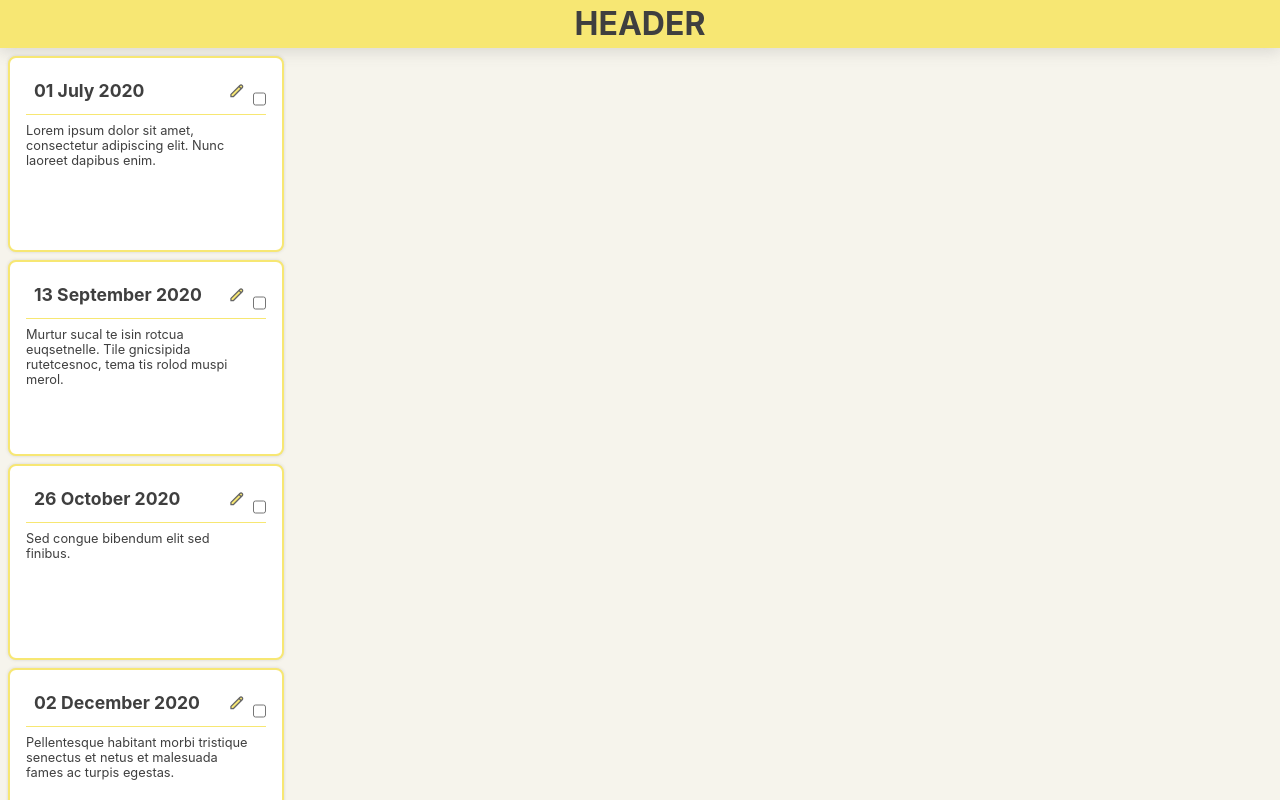
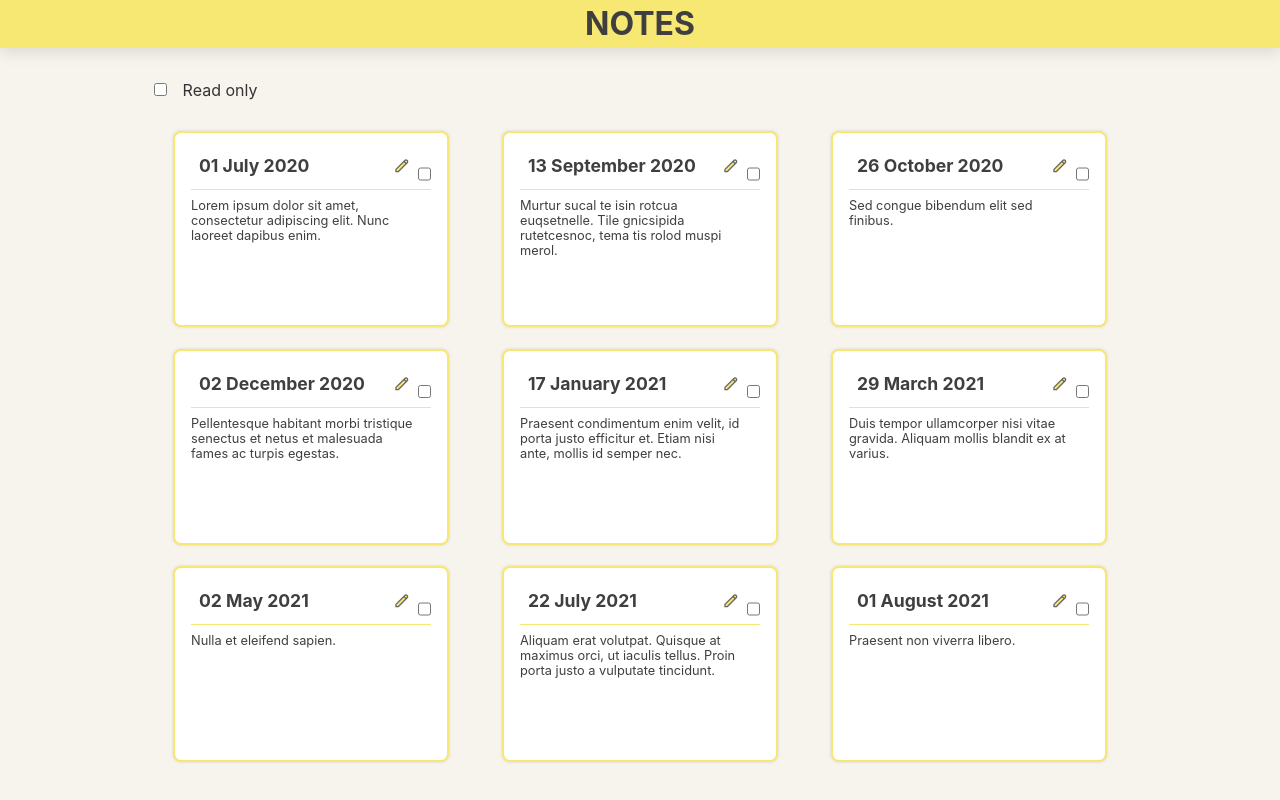
Before and after one commit to milothea/ReactJS, a React (Create React App) app in the folder my-app/: page / in a window 1280 px wide. Shown: the top 800 px of the page. Built offline with nearby package versions, Linux system fonts and the light colour scheme.

Commit message:
implement view mode

```diff
--- a/my-app/src/App.js
+++ b/my-app/src/App.js
@@ -1,17 +1,34 @@
 import './App.css';
-import CardsData from './data/CardsData';
+import { useState } from 'react';
 import Header from './components/UI/Header';
 import Card from './components/UI/Card';
 
-const App = () => {
-    return (
-        <div className='react-app'>
-            <Header title='header' />
-            <div className='container'>
-                {CardsData.map(data => <Card key={data.id} heading={data.heading} text={data.text} id={data.id} /> )}
-            </div>
-        </div>
-    );
+const App = (props) => {
+  const [checked, setChecked] = useState(false);
+  const containerClassName = `cards-container${checked ? ' viewmode' : ''}`;
+
+  const checkboxHandler = () => setChecked(!checked);
+
+  return (
+    <div className='react-app'>
+      <Header title='Notes' />
+      <div className='viewmode-control'>
+        <input type='checkbox' id='vm-controller' onClick={checkboxHandler}/>
+        <label className='vm-controller__label' htmlFor='vm-controller'>Read only</label>
+      </div>
+      <div className={containerClassName}>
+        {
+          props.items.map(item => {
+            return(<Card key={item.id}
+                        heading={item.heading}
+                        text={item.text}
+                        id={item.id}
+                        data-view-mode={checked}/>)
+          })
+        }
+      </div>
+    </div>
+  );
 }
 
 export default App;
```
